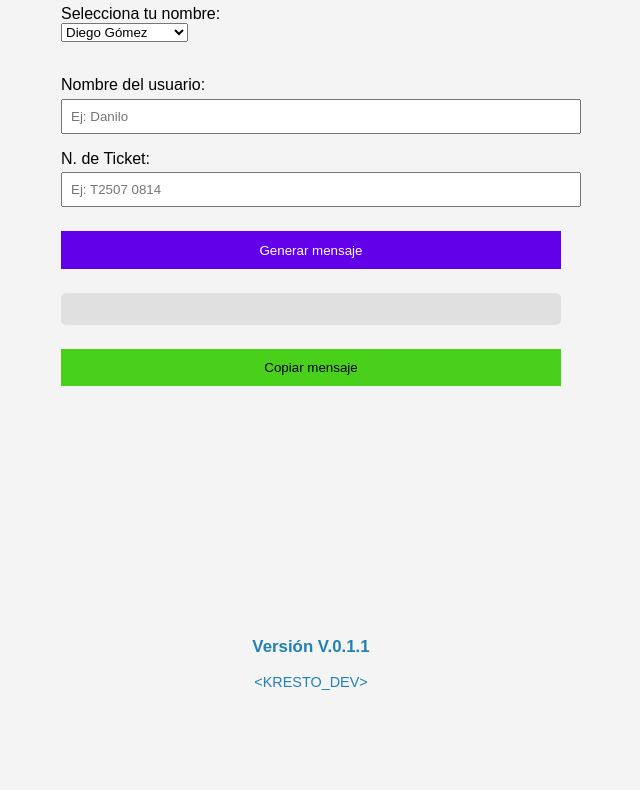
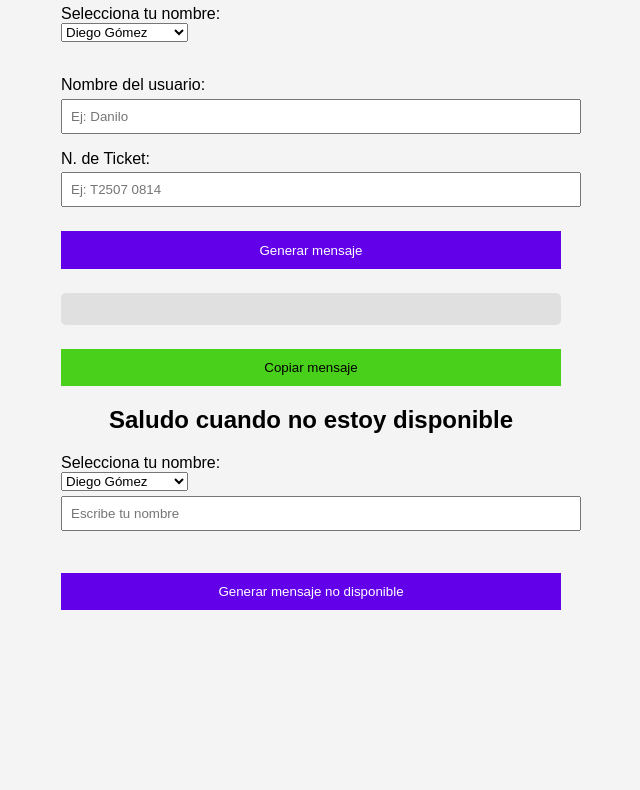
Before and after one commit to DiegoGoGo03/Mensaje_saludo, a plain HTML site: page ticket_saludo_app.html in a window 1280 px wide. Shown: the part 95-885 px from the top of the page, without its empty margins (329-969 px from the left). Before the commit the page ends 817 px from the top, so only its background shows below. Drawn offline with Linux system fonts and the light colour scheme.

Commit message:
Se agrega sección de saludo cuando no está disponible operador

```diff
--- a/script.js
+++ b/script.js
@@ -1,14 +1,18 @@
-function verificarOtro() {
-    const operador = document.getElementById('operador').value;
-    const inputOtro = document.getElementById('otroOperador');
+function verificarOtro(selectId, inputId) {
+    const operador = document.getElementById(selectId).value;
+    const inputOtro = document.getElementById(inputId);
     if (operador === "otro") {
+        //Mostar Campo
         inputOtro.style.display = "inline-block"
     } else {
+        //Ocultar Campo
         inputOtro.style.display = "none";
+        //Limpiar Campo
         inputOtro.value = "";
     }
 }
 
+//Mensaje de saludo
 function generarMensaje() {
     const nombre = document.getElementById('nombre').value.trim();
     const ticket = document.getElementById('ticket').value.trim();
@@ -34,6 +38,7 @@ function generarMensaje() {
     .catch(err => console.warn("No se pudo copiar: ", err));
 }
 
+//Copiar mensaje de saludo
 function copiarMensaje() {
     const mensaje = document.getElementById("resultado").innerText;
 
@@ -49,3 +54,20 @@ function copiarMensaje() {
 
 // Asociar botón a la función
 document.getElementById("button_copy").addEventListener("click", copiarMensaje);
+
+
+//Generar mensaje de No Disponible.
+function generarMensajeNoDisponible() {
+    const operadorSelect = document.getElementById("operadorNoDisponible").value;
+    const otroOperador = document.getElementById("otroOperadorNoDisponible").value;
+
+    let operador = operadorSelect === "otro" ? otroOperador : operadorSelect;
+
+    if (!operador) {
+        alert("Por favor, selecciona o escribe un nombre de operador.");
+        return;
+    }
+
+    const mensaje = `Hola, soy ${operador}. Actualmente no estoy disponible, pero tu solicitud será atendida por nuestro equipo lo antes posible.`;
+    document.getElementById("resultadoNoDisponible").innerText = mensaje;
+}
--- a/ticket_saludo_app.html
+++ b/ticket_saludo_app.html
@@ -7,9 +7,9 @@
   <link rel="stylesheet" href="styles.css">
 </head>
 <body>
-  <h2>Generador de Mensaje para Ticket</h2>
+  <h2>Generador de Saludo para Ticket</h2>
   <label for="operador">Selecciona tu nombre:</label>
-  <select id="operador" onchange="verificarOtro()">
+  <select id="operador" onchange="verificarOtro('operador', 'otroOperador')">
     <option value="Diego Gómez">Diego Gómez</option>
     <option value="Edwin Yaya">Edwin Yaya</option>
     <option value="Juan Sebastián">Juan Sebastián</option>
@@ -20,9 +20,6 @@
 
   <input type="text" id="otroOperador" placeholder="Escribe tu nombre">
   <br><br>
-
-
-
   <label for="nombre">Nombre del usuario:</label>
   <input type="text" id="nombre" placeholder="Ej: Danilo">
 
@@ -33,6 +30,24 @@
 
   <div id="resultado"></div>
   <button id="button_copy" type="button">Copiar mensaje</button>
+
+  <h2>Saludo cuando no estoy disponible</h2>
+  <label for="operadorNoDisponible">Selecciona tu nombre:</label>
+  <select id="operadorNoDisponible" onchange="verificarOtro('operadorNoDisponible', 'otroOperadorNoDisponible')">
+    <option value="Diego Gómez">Diego Gómez</option>
+    <option value="Edwin Yaya">Edwin Yaya</option>
+    <option value="Juan Sebastián">Juan Sebastián</option>
+    <option value="Leonardo Roa">Leonardo Roa</option>
+    <option value="Paula Matamoros">Paula Matamoros</option>
+    <option value="otro">Otro</option>
+  </select>
+  <input type="text" id="otroOperadorNoDisponible" placeholder="Escribe tu nombre">
+  <br><br>
+  <button onclick="generarMensajeNoDisponible()">Generar mensaje no disponible</button>
+  <div id="resultadoNoDisponible"></div>
+
+
+
   <br><br><br><br><br><br><br><br><br><br>
   <br><br><br><br>
 
```
